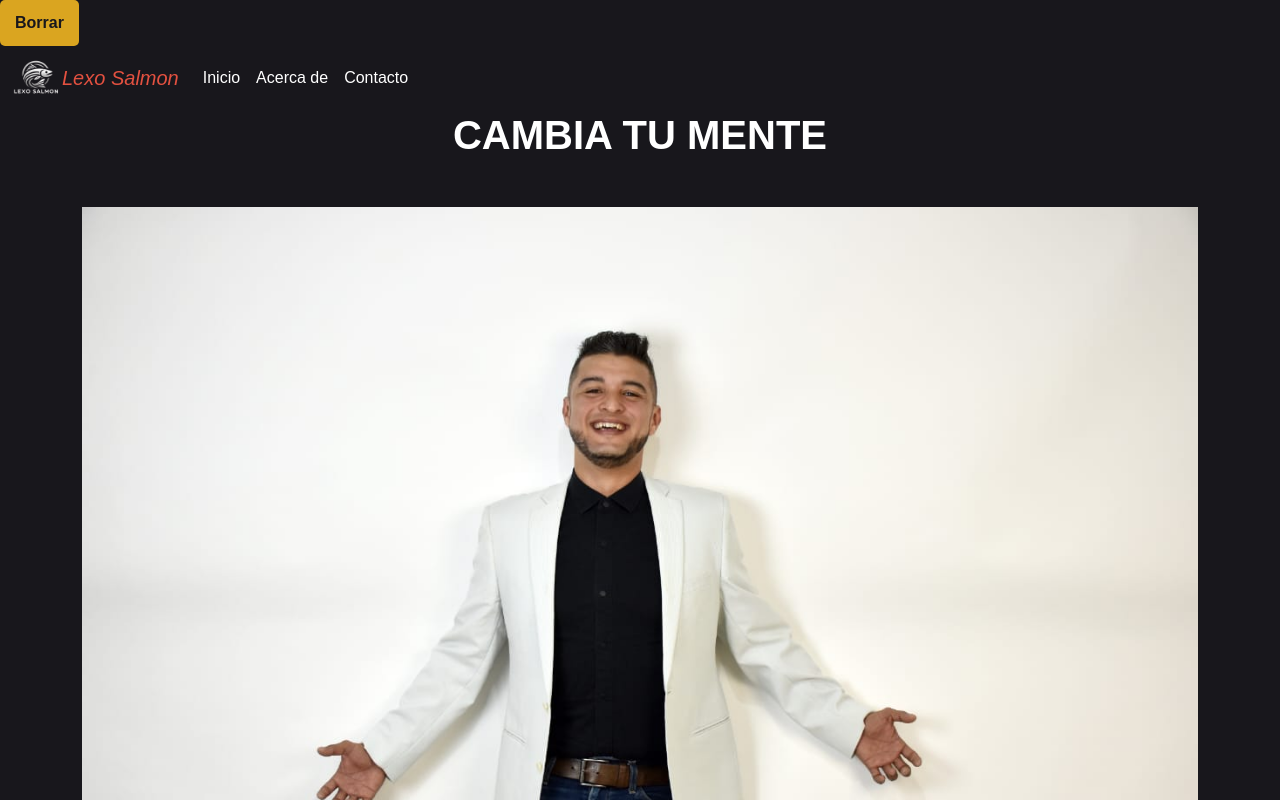
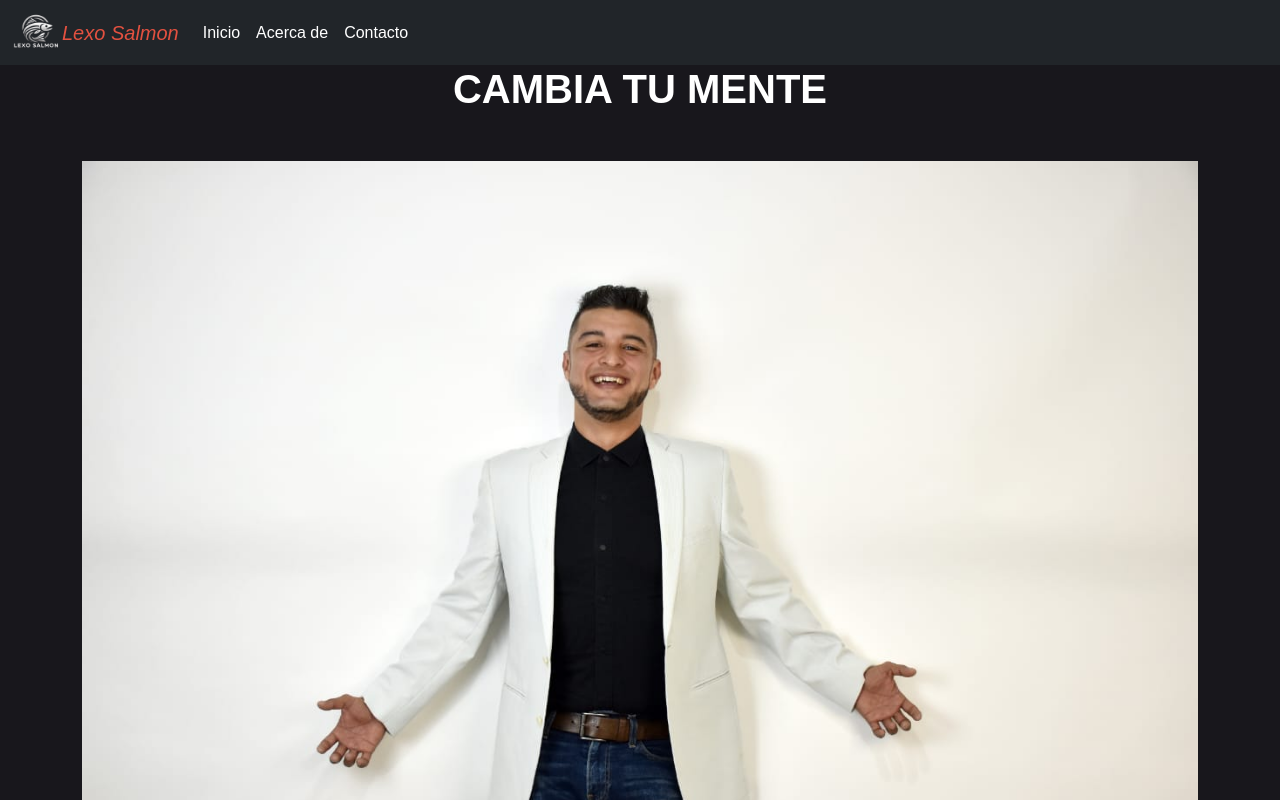
Before and after one commit to TeleraSetsi85/paginaC, a React (Vite) app in the folder frontEnd/: page / in a window 1280 px wide. Shown: the top 800 px of the page. Built offline with nearby package versions, Linux system fonts and the light colour scheme.

Commit message:
Se cambio y se termino los estilos

```diff
--- a/frontEnd/src/components/Navbar.jsx
+++ b/frontEnd/src/components/Navbar.jsx
@@ -10,7 +10,7 @@ function Navbar() {
   };
 
   return (
-    <div className="navbarContainer">
+    <div className="bg-dark navbarContainer">
       <nav className="navbar navbar-expand-lg">
         <div className="container-fluid" id="navBarMain">
           <img src="/img/salmonLogo.png" id="salmon-logo" alt="photo-salmon" />
--- a/frontEnd/src/index.css
+++ b/frontEnd/src/index.css
@@ -42,7 +42,6 @@ header h1{
   align-items: center;
 }
 
-
 .container {
   background-color: transparent;
 }
@@ -59,6 +58,7 @@ button {
 }
 
 button:hover {
+  transition: 0.2s;
   background-color: #fff;
   color: #18171c;
 }
--- a/frontEnd/src/pages/Home.jsx
+++ b/frontEnd/src/pages/Home.jsx
@@ -9,19 +9,9 @@ import Footer from "../components/Footer";
 import { main } from "../api/servidor";
 
 function Home() {
-  // Ejemplo de uso del servidor
-  const btnBorrar = async () => {
-    try {
-      const res = await main();
-      console.log(res);
-    } catch (error) {
-      console.error(error);
-    }
-  };
 
   return (
     <div>
-      <button onClick={btnBorrar}>Borrar</button>
       <Navbar />
       <Header />
       <main className="container mt-5">
--- a/frontEnd/src/pages/event.jsx
+++ b/frontEnd/src/pages/event.jsx
@@ -11,7 +11,7 @@ function Event() {
 
 return (
     <>
-    <header className="bg-primary text-white py-3 text-center">
+    <header className="bg-dark text-white py-3 text-center">
         <h1>Próximos Eventos</h1>
     </header>
 
@@ -26,13 +26,13 @@ return (
             <div className="col-md-6 offset-md-3 card shadow-sm p-4">
                 <h3 className="card-title text-center">Nombre del evento</h3>
                 <img
-                    src=""
+                    src="/img/main 1.jpg"
                     alt="photo-event"
                     className="card-img-top mb-3"
                     style={{ height: "200px", objectFit: "cover" }}
                 />
-                <p className="text-muted text-center mb-1">Fecha: 00/00/00</p>
-                <p className="text-muted text-center mb-3">Hora: 00:00:00</p>
+                <p className="text-center mb-1">Fecha: 00/00/00</p>
+                <p className="text-center mb-3">Hora: 00:00:00</p>
                 <p className="card-text">Descripción del evento</p>
                 <p className="fw-bold text-center">Costo: $XX.XX</p>
                 <div className="d-grid">
@@ -124,7 +124,6 @@ return (
         )}
     </main>
 </>
-
 );
 }
 
```
